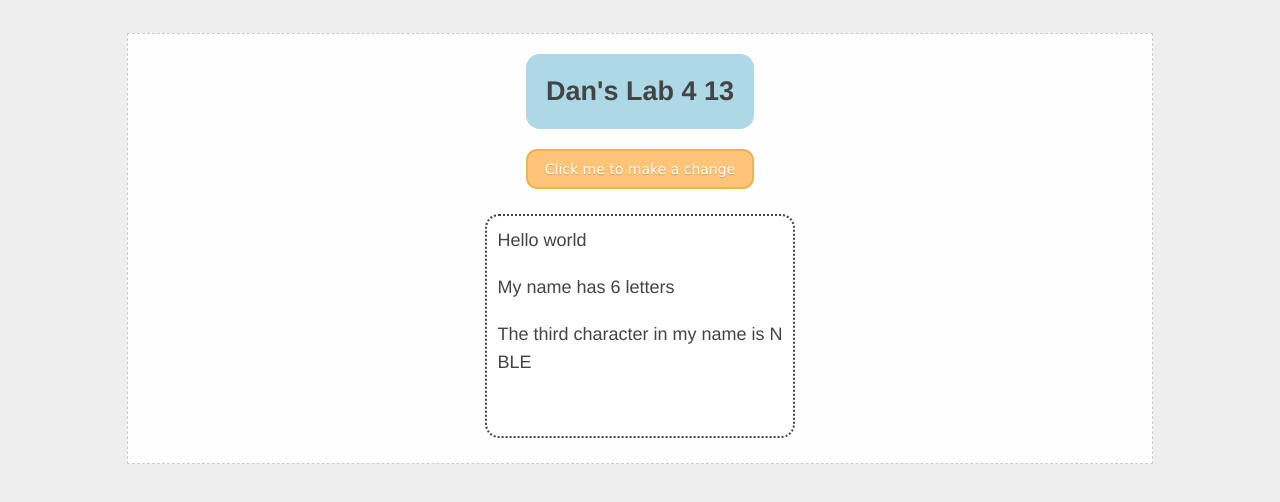
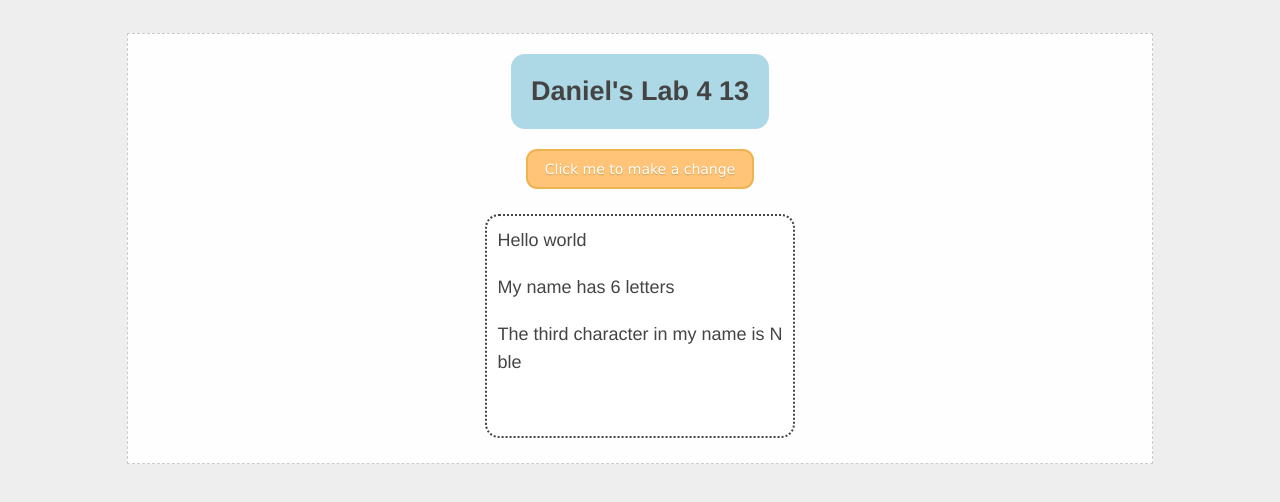
Before and after one commit to danstruble/danstruble.github.io, a plain HTML site: page lab_4/index.html in a window 1280 px wide. Both pictures are taken after a click on the button "Click me to make a change". Drawn offline with Linux system fonts and the light colour scheme.

Commit message:
finalized lab 4

```diff
--- a/lab_4/index.html
+++ b/lab_4/index.html
@@ -27,8 +27,9 @@
     <script>
       function clickMe() {
 
-        var firstName = "Daniel";
-        var lastName = "Struble";
+        var name = "Daniel Struble"
+        var firstName = name.substring(0,6);
+        var lastName = name.substring(7);
         var nameLength = firstName.length + lastName.length;
 
 
@@ -36,7 +37,7 @@
         const content = document.querySelector(".content");
         content.innerHTML = "Hello world";
 
-        document.querySelector(".header").innerHTML = "Dan's Lab 4 " + nameLength;
+        document.querySelector(".header").innerHTML = firstName + "'s Lab 4 " + nameLength;
 
         const p1 = document.createElement("P");
         p1.setAttribute("class","p1");
@@ -45,14 +46,13 @@
         p2.setAttribute("class","p2");
         document.querySelector(".content").appendChild(p2);
 
-        p1.innerHTML = "My name has 6 letters";
+        p1.innerHTML = "My name has " + firstName.length + " letters";
 
-        p2.innerHTML = "The third character in my name is N";
+        p2.innerHTML = "The third character in my name is " + firstName.substr(2,1).toUpperCase();
 
         const br = document.createElement("br");
         p2.append(br);
-        p2.append("BLE");
-
+        p2.append(lastName.substr(4));
       }
     </script>
   </body>
```
